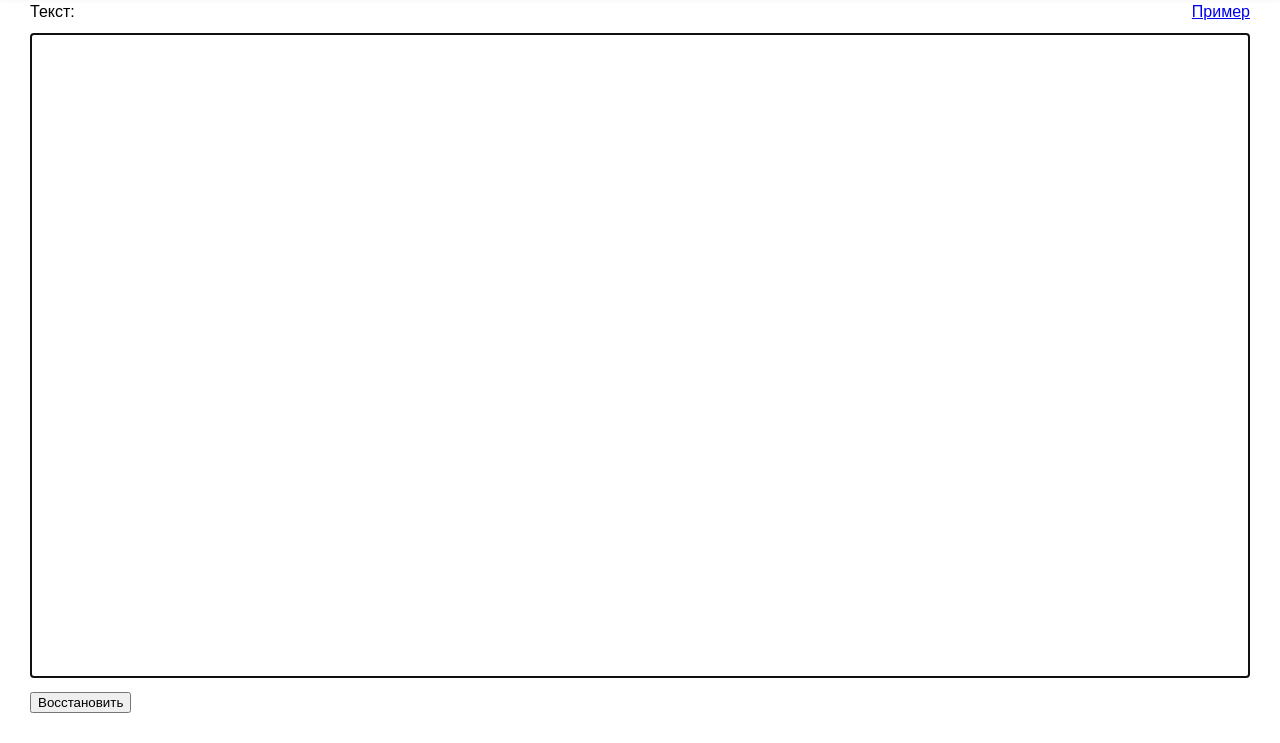
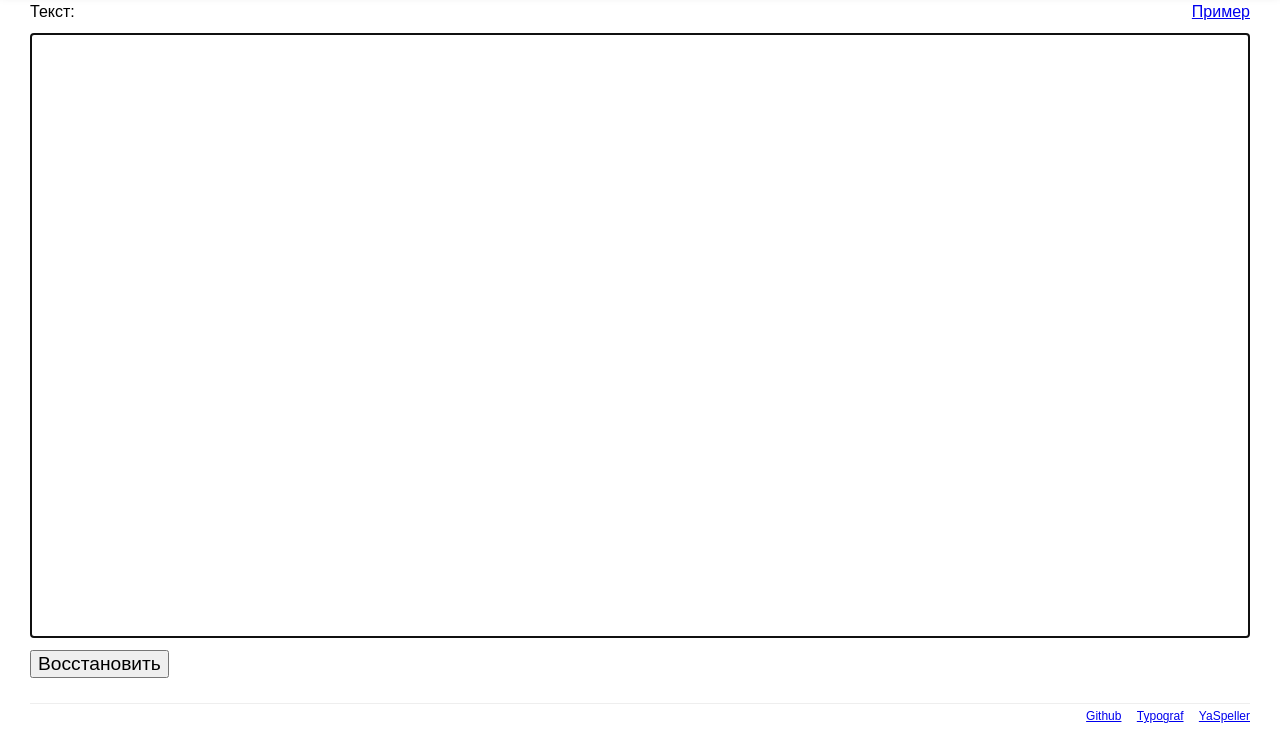
Before and after one commit to e2yo/eyo-browser, a website: page src/index.html in a window 1280 px wide. Shown: the part 57-800 px from the top of the page. Drawn offline with Linux system fonts and the light colour scheme; files that its build step writes are made by us from their sources; files whose address does not match are found by name.

Commit message:
Добавил ссылки в футере

```diff
--- a/package.json
+++ b/package.json
@@ -29,7 +29,7 @@
     "babel-preset-es2015": "^6.24.1",
     "babelify": "^7.3.0",
     "browserify": "^14.4.0",
-    "eslint": "^4.1.1",
+    "eslint": "^4.7.2",
     "eyo-kernel": "~2.2.0",
     "gulp": "^3.9.1",
     "gulp-autoprefixer": "^4.0.0",
--- a/src/index.css
+++ b/src/index.css
@@ -31,7 +31,7 @@ body {
     position: absolute;
     top: 30px;
     right: 0;
-    bottom: 35px;
+    bottom: 75px;
     left: 0;
 
     overflow: auto;
@@ -47,8 +47,9 @@ body {
 
 .eyo__button {
     position: absolute;
-    bottom: 0;
+    bottom: 35px;
     left: 0;
+    font-size: 1.2em;
 }
 
 .eyo__header {
@@ -86,13 +87,13 @@ body {
 
     position: absolute;
     right: 0;
-    bottom: 1em;
+    bottom: 50px;
 
     color: #aaa;
 }
 
 .eyo__unsafe {
-    bottom: -0.5em;
+    bottom: 30px;
 }
 
 .eyo__safe-count {
@@ -113,3 +114,19 @@ body {
     top: 0;
     right: 0;
 }
+
+.eyo__footer {
+    position: absolute;
+    width: 100%;
+    box-sizing: border-box;
+    bottom: -10px;
+    padding: 5px 0 0 0;
+    border-top: 1px solid #eee;
+
+    font-size: 12px;
+    text-align: right;
+}
+
+.eyo__footer-link {
+    margin-left: 1em;
+}
--- a/src/index.html
+++ b/src/index.html
@@ -14,6 +14,12 @@
         <input class="eyo__button" title="CTRL+Enter" type="button" value="Восстановить" />
         <div class="eyo__safe" title="Безопасные замены"></div>
         <div class="eyo__unsafe" title="Предупреждения (небезопасные замены)"></div>
+
+        <div class="eyo__footer">
+            <a class="eyo__footer-link" href="https://github.com/hcodes/eyo-browser/">Github</a>
+            <a class="eyo__footer-link" href="https://github.com/typograf/typograf/">Typograf</a>
+            <a class="eyo__footer-link" href="https://github.com/hcodes/yaspeller/">YaSpeller</a>
+        </div>
     </div>
     <script src="build/index.min.js"></script>
 </html>
```
Also changed, not shown: index.html (+6 -0 lines), build/index.min.css, 1 other file.
